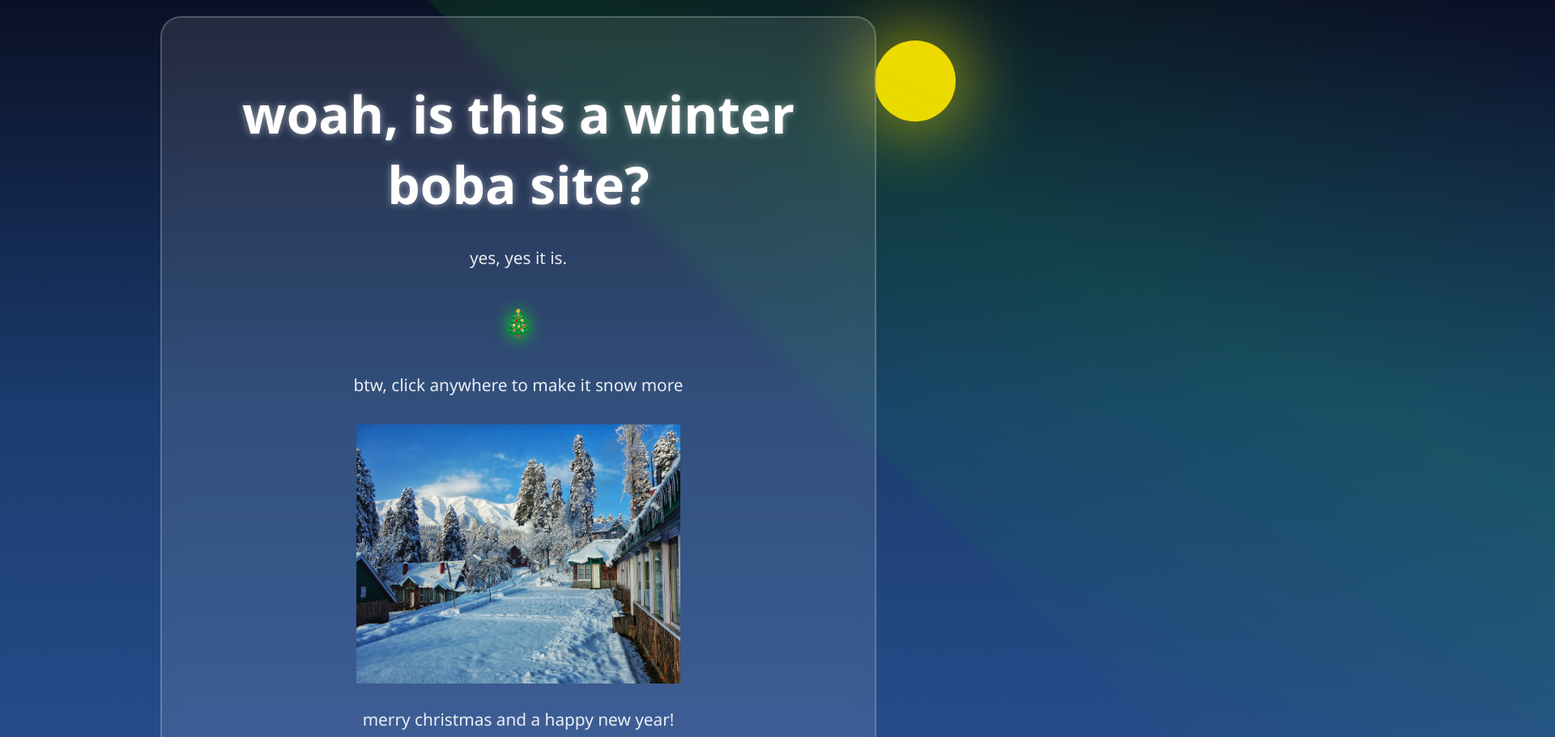
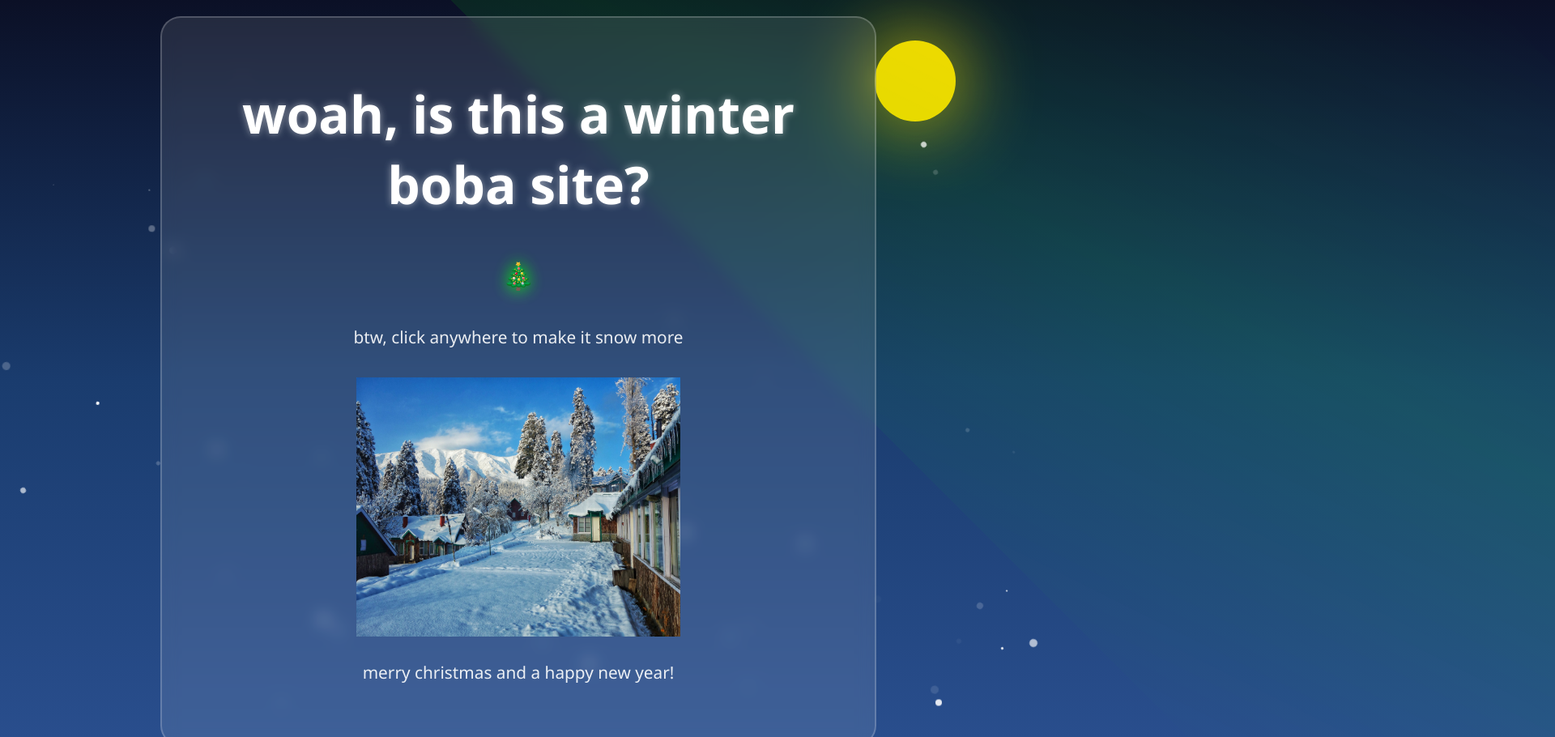
Before and after one commit to JumpSushi/winterbobathingwebsite, a plain HTML site: page index.html in a window 1280 px wide. Shown: the top 910 px of the page at 81% size, 1920 px wide, since content can reach past the window. Drawn offline with Linux system fonts and the light colour scheme.

Commit message:
fix my terrible javascript programming

```diff
--- a/index.html
+++ b/index.html
@@ -10,10 +10,9 @@
     <div class="snowfall"></div>
     <div class="content">
         <h1> woah, is this a winter boba site?</h1>
-        <p>yes, yes it is. </p>
         <p class="christmastree">🎄</p>
         <p>btw, click anywhere to make it snow more</p>
-        <img class = "winter" src="snowfallimage.jpeg" alt="winter" width="400" height="320">
+        <img class="winter" src="snowfallimage.jpeg" alt="winter" width="400" height="320">
         <p>merry christmas and a happy new year!</p>
     </div>
     <script src="script.js"></script>
--- a/script.js
+++ b/script.js
@@ -6,11 +6,11 @@ document.addEventListener('DOMContentLoaded', function() {
 function createSnowflaaakes() {
     const snowfall = document.querySelector('.snowfall');
     for(let e = 0; e < 50; e++) {
-        createSnowflaaakes(snowfall)
+        createSnowflakes(snowfall)
     }
 }
 
-function createSnowflaaakes(container) {
+function createSnowflakes(container) {
     const snowflake = document.createElement('div');
     snowflake.className='snowflake';
     snowflake.style.left = Math.random() *100 + 'vw';
```
